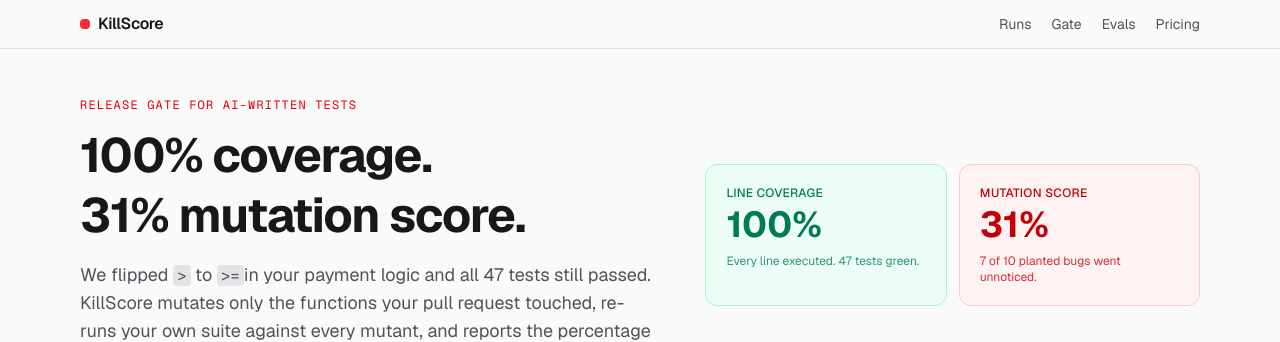
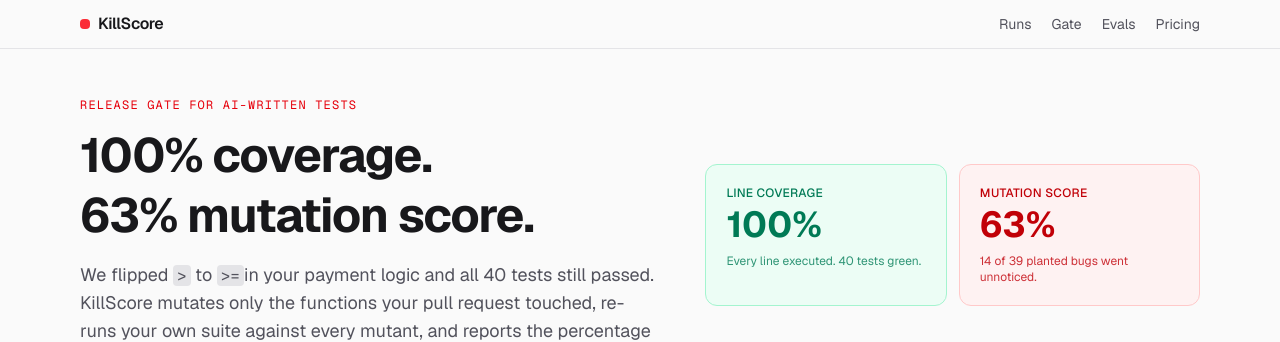
Before and after one commit to SSALMUK-COMPOSE-COFFEE/DEVPOST_2026_AI_BUILDERS_HACKATHON, a Next.js app in the folder apps/web/: page / in a window 1280 px wide. Shown: the top 342 px of the page. Built offline with nearby package versions, Linux system fonts and the light colour scheme; no server answers.

Commit message:
FIX :: lint 위반 2건 · 다크모드 pending 배지 가독성 · 히어로 폴백 수치 불일치

```diff
--- a/apps/web/src/app/page.tsx
+++ b/apps/web/src/app/page.tsx
@@ -15,10 +15,10 @@
     hero = runs.find((r) => r.repo === "billing-api" && r.status === "done") ?? null;
   } catch {}
   const coverage = hero?.line_coverage != null ? pct(hero.line_coverage) : "100%";
-  const score = hero?.mutation_score != null ? pct(hero.mutation_score) : "31%";
-  const tests = hero?.baseline_passed ?? 47;
-  const survived = hero?.survived ?? 7;
-  const total = hero?.total ?? 10;
+  const score = hero?.mutation_score != null ? pct(hero.mutation_score) : "63%";
+  const tests = hero?.baseline_passed ?? 40;
+  const survived = hero?.survived ?? 14;
+  const total = hero?.total ?? 39;
 
   return (
     <main className="mx-auto max-w-6xl px-4 py-12">
--- a/apps/web/src/components/Badge.tsx
+++ b/apps/web/src/components/Badge.tsx
@@ -3,12 +3,12 @@
   survived: "bg-red-100 text-red-800 dark:bg-red-900/50 dark:text-red-200",
   timeout: "bg-zinc-200 text-zinc-700 dark:bg-zinc-800 dark:text-zinc-300",
   error: "bg-amber-100 text-amber-800 dark:bg-amber-900/50 dark:text-amber-200",
-  pending: "bg-zinc-100 text-zinc-500 dark:bg-zinc-800",
+  pending: "bg-zinc-100 text-zinc-500 dark:bg-zinc-800 dark:text-zinc-400",
   verified_kill: "bg-emerald-600 text-white",
   rejected: "bg-red-600 text-white",
   done: "bg-emerald-100 text-emerald-800 dark:bg-emerald-900/50 dark:text-emerald-200",
   running: "bg-blue-100 text-blue-800 dark:bg-blue-900/50 dark:text-blue-200",
-  queued: "bg-zinc-100 text-zinc-600 dark:bg-zinc-800",
+  queued: "bg-zinc-100 text-zinc-600 dark:bg-zinc-800 dark:text-zinc-300",
   failed: "bg-red-100 text-red-800 dark:bg-red-900/50 dark:text-red-200",
 };
 
--- a/apps/web/src/components/GatePanel.tsx
+++ b/apps/web/src/components/GatePanel.tsx
@@ -28,8 +28,9 @@
 
   useEffect(() => {
     if (!slug) return;
-    setError(null);
-    api<Check>(`/v1/gate/${slug}/check?min_score=${minScore}`).then(setCheck).catch((e) => { setCheck(null); setError(String(e)); });
+    api<Check>(`/v1/gate/${slug}/check?min_score=${minScore}`)
+      .then((c) => { setCheck(c); setError(null); })
+      .catch(() => { setCheck(null); setError("API unreachable or no completed run for this repository yet."); });
   }, [slug, minScore]);
 
   async function save() {
```
